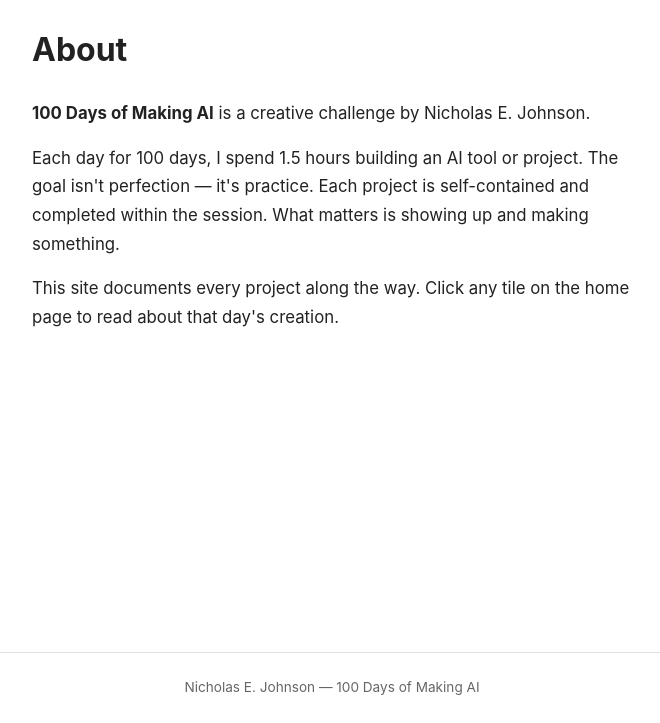
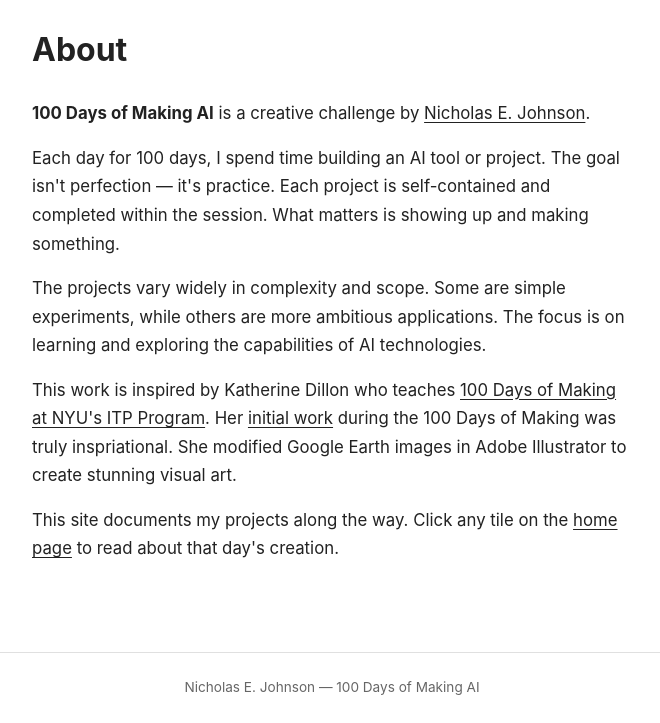
Before and after one commit to nejohnson2/100-days-of-making-ai, a Flask app: page /about in a window 1280 px wide. Shown: the part 77-800 px from the top of the page, without its empty margins (308-968 px from the left). Run offline with Flask 3, Linux system fonts and the light colour scheme.

Commit message:
update about page

```diff
--- a/static/style.css
+++ b/static/style.css
@@ -334,6 +334,15 @@ footer {
     line-height: 1.7;
 }
 
+.about-page a {
+    text-decoration: underline;
+    text-underline-offset: 3px;
+}
+
+.about-page a:hover {
+    color: var(--color-text-light);
+}
+
 /* ========================================
    Login Page
    ======================================== */
--- a/templates/about.html
+++ b/templates/about.html
@@ -10,12 +10,23 @@
         <a href="https://www.nejohnson2.com/" target="_blank" rel="noopener">Nicholas E. Johnson</a>.
     </p>
     <p>
-        Each day for 100 days, I spend 1.5 hours building an AI tool or project.
+        Each day for 100 days, I spend time building an AI tool or project.
         The goal isn't perfection &mdash; it's practice. Each project is self-contained
         and completed within the session. What matters is showing up and making something.
     </p>
     <p>
-        This site documents every project along the way. Click any tile on the
+        The projects vary widely in complexity and scope. Some are simple experiments,
+        while others are more ambitious applications. The focus is on learning and
+        exploring the capabilities of AI technologies.
+    </p>
+    <p>This work is inspired by Katherine Dillon who teaches <a href="https://itp.nyu.edu/itp/100-days-of-making/" target="_blank" rel="noopener">100 Days of Making at NYU's ITP
+        Program</a>.  Her <a href="https://itp.nyu.edu/adjacent/issue-1/reflections-on-my-100-days-of-making/" target="_blank" rel="noopener">initial work</a> during
+        the 100 Days of Making was truly inspriational.
+        She modified Google Earth images in Adobe Illustrator to create stunning visual
+        art.
+    </p>
+    <p>
+        This site documents my projects along the way. Click any tile on the
         <a href="{{ url_for('index') }}">home page</a> to read about that day's creation.
     </p>
 </article>
```
